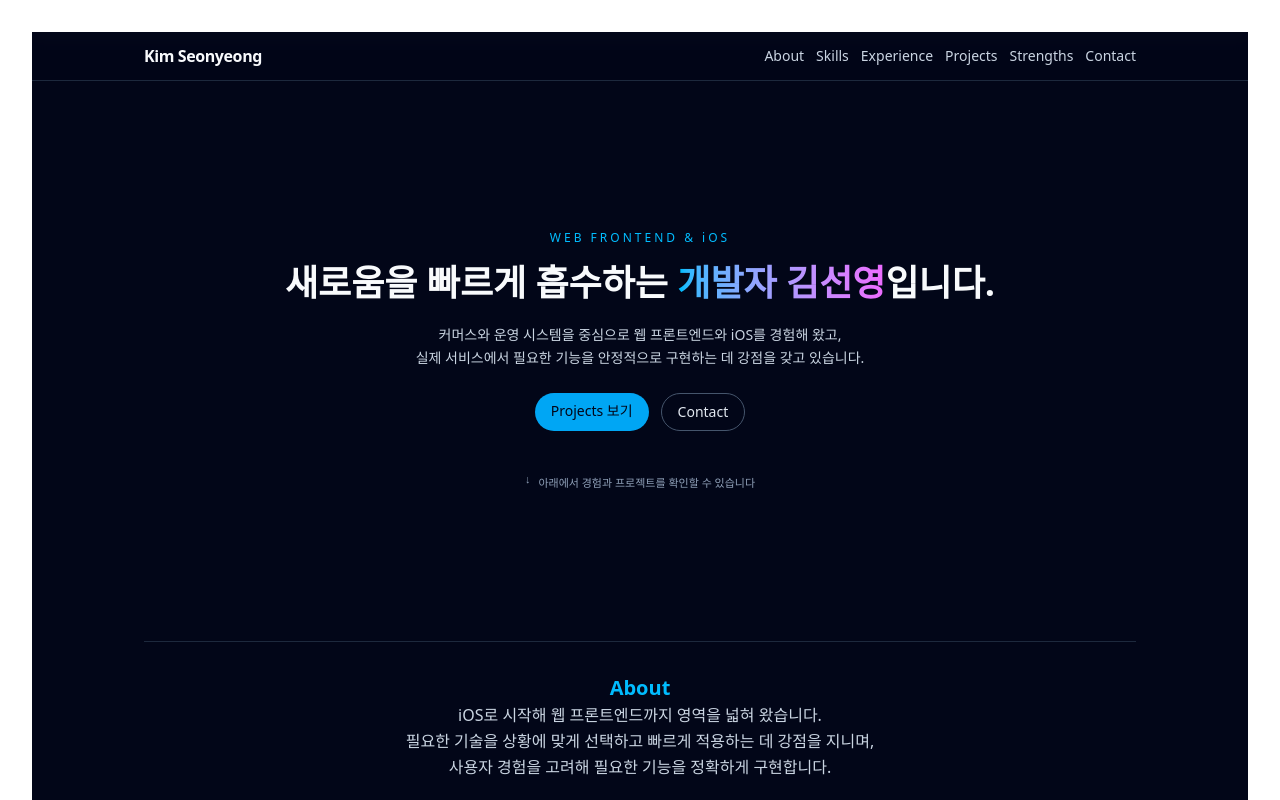
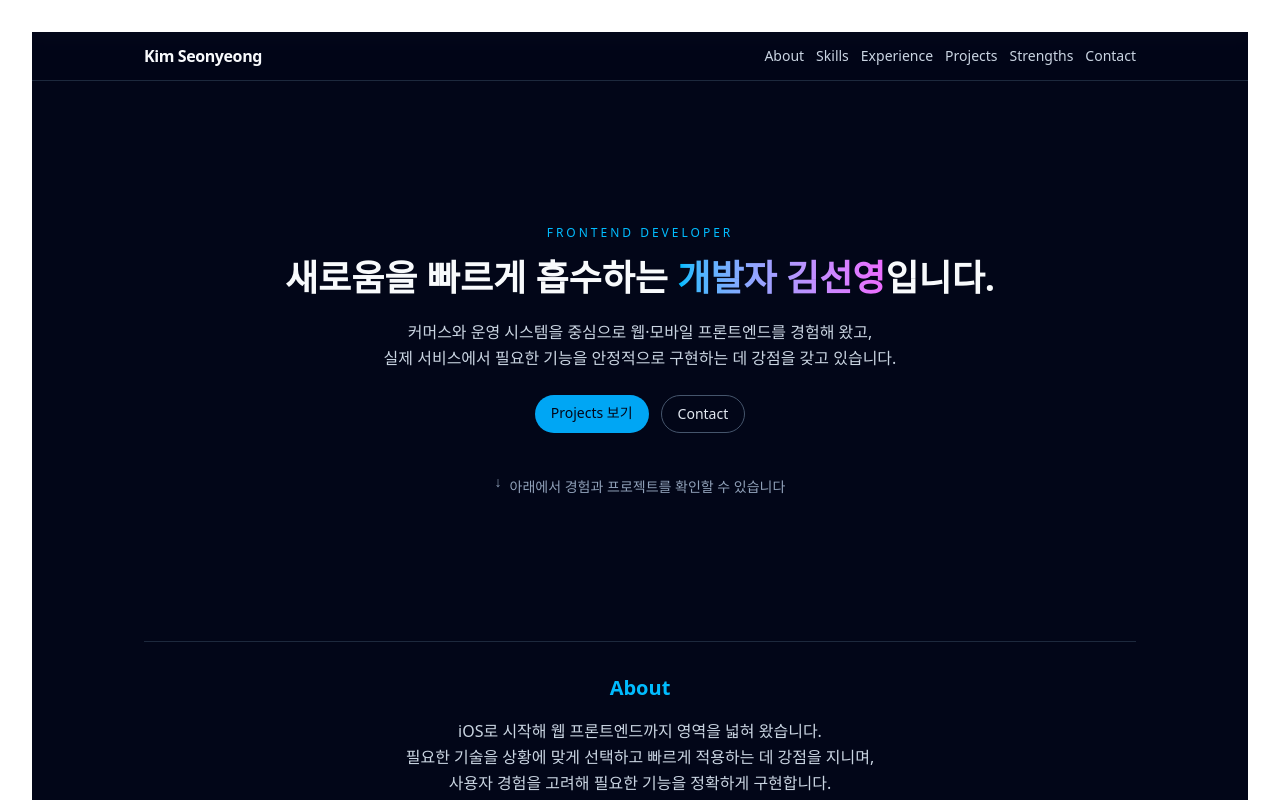
Before and after one commit to horeng2/portfolio, a React (Vite) app: page / in a window 1280 px wide. Shown: the top 800 px of the page. Built offline with nearby package versions, Linux system fonts and the light colour scheme.

Commit message:
chore: update UI layout

```diff
--- a/src/components/About.tsx
+++ b/src/components/About.tsx
@@ -4,7 +4,7 @@ const About = () => (
   <section id="about" className="border-t border-slate-800 pt-8 pb-10 scroll-mt-10">
     <h2 className="text-xl font-semibold text-sky-400 text-center">About</h2>
 
-    <p className="text-base text-slate-300 leading-relaxed max-w-3xl mx-auto">
+    <p className="mt-4 text-base text-slate-300 leading-relaxed max-w-3xl mx-auto">
       iOS로 시작해 웹 프론트엔드까지 영역을 넓혀 왔습니다.
       <br />
       필요한 기술을 상황에 맞게 선택하고 빠르게 적용하는 데 강점을 지니며,
@@ -12,7 +12,7 @@ const About = () => (
       사용자 경험을 고려해 필요한 기능을 정확하게 구현합니다.
     </p>
 
-    <div className="mt-12 grid gap-6 md:grid-cols-2 lg:grid-cols-4 max-w-6xl mx-auto">
+    <div className="mt-8 grid gap-6 md:grid-cols-2 lg:grid-cols-4 max-w-6xl mx-auto">
       {/* 카드 1 */}
       <div className="rounded-2xl bg-slate-900/40 p-6 text-center border border-slate-800">
         <FiLayers className="h-7 w-7 text-sky-400 mx-auto" />
--- a/src/components/Hero.tsx
+++ b/src/components/Hero.tsx
@@ -26,7 +26,7 @@ const Hero = () => {
           animate="visible"
           className="text-xs font-medium tracking-[0.25em] text-sky-400"
         >
-          WEB FRONTEND & iOS
+          FRONTEND DEVELOPER
         </motion.p>
 
         <motion.h1
@@ -48,9 +48,9 @@ const Hero = () => {
           variants={heroVariants}
           initial="hidden"
           animate="visible"
-          className="mt-1 text-sm text-slate-300 leading-relaxed"
+          className="mt-1 text-base text-slate-300 leading-relaxed"
         >
-          커머스와 운영 시스템을 중심으로 웹 프론트엔드와 iOS를 경험해 왔고,
+          커머스와 운영 시스템을 중심으로 웹·모바일 프론트엔드를 경험해 왔고,
           <br />
           실제 서비스에서 필요한 기능을 안정적으로 구현하는 데 강점을 갖고 있습니다.
         </motion.p>
@@ -78,7 +78,7 @@ const Hero = () => {
           variants={heroVariants}
           initial="hidden"
           animate="visible"
-          className="mt-8 flex justify-center text-[11px] text-slate-400"
+          className="mt-8 flex justify-center text-sm text-slate-400"
         >
           <span className="flex items-center gap-2">
             <span className="animate-bounce">↓</span>
```
